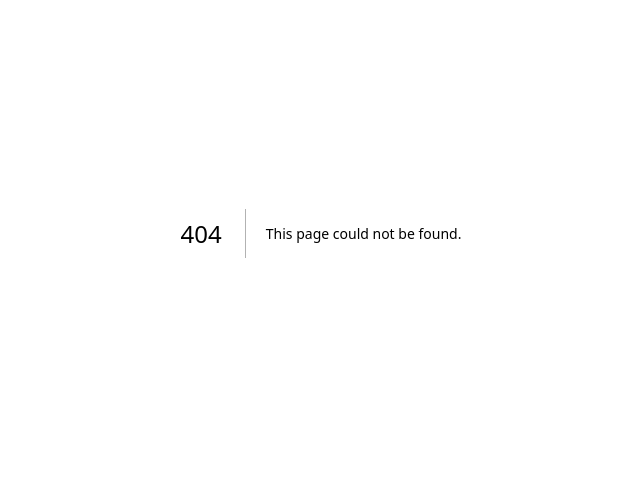
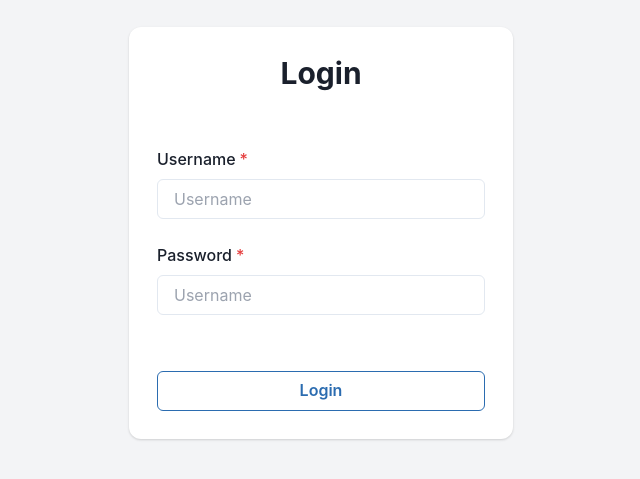
Before and after one commit to SkrowRepap/netzwelt-assesment, a Next.js app: page /account/login in a window 1280 px wide. Before the commit this address had no page. Shown: the part 167-646 px from the top of the page, without its empty margins (319-959 px from the left). Built offline with nearby package versions, Linux system fonts and the light colour scheme; no server answers.

Commit message:
moved login under account route

```diff
--- /dev/null
+++ b/pages/account/login/index.tsx
@@ -0,0 +1,102 @@
+import { axiosNetzwelt } from "@/pages/api/apiConfig";
+import {
+  Button,
+  Card,
+  CardBody,
+  CardFooter,
+  CardHeader,
+  Center,
+  FormControl,
+  FormErrorMessage,
+  FormLabel,
+  Heading,
+  Input,
+  Text,
+} from "@chakra-ui/react";
+import React from "react";
+import { useForm, SubmitHandler } from "react-hook-form";
+
+type Inputs = {
+  username: string;
+  password: string;
+};
+
+function LoginPage() {
+  const {
+    register,
+    handleSubmit,
+    formState: { errors, isSubmitting },
+  } = useForm<Inputs>();
+
+  const onSubmit: SubmitHandler<Inputs> = async (data) => {
+    const req = await axiosNetzwelt.post("/Account/SignIn", data);
+    console.log(req.data);
+  };
+
+  return (
+    <>
+      <div className="min-h-screen flex items-center justify-center p-24 bg-gray-100">
+        <Center>
+          <form onSubmit={handleSubmit(onSubmit)}>
+            <Card align="center" size={"lg"} w={"sm"}>
+              <CardHeader>
+                <Heading size="lg"> Login</Heading>
+              </CardHeader>
+              <CardBody w="full">
+                <FormControl isRequired isInvalid={errors.username}>
+                  <FormLabel>Username</FormLabel>
+                  <Input
+                    type="text"
+                    placeholder="Username"
+                    {...register("username", {
+                      required: true,
+                      minLength: {
+                        value: 2,
+                        message: "Min length is 2",
+                      },
+                    })}
+                  />
+                  <FormErrorMessage>
+                    {errors.username && errors.username.message}
+                  </FormErrorMessage>
+                </FormControl>
+
+                <FormControl isRequired isInvalid={errors.password} mt={6}>
+                  <FormLabel>Password</FormLabel>
+                  <Input
+                    type="password"
+                    placeholder="Username"
+                    {...register("password", {
+                      required: true,
+                      minLength: {
+                        value: 2,
+                        message: "Min length is 2",
+                      },
+                    })}
+                  />
+                  <FormErrorMessage>
+                    {errors.password && errors.password.message}
+                  </FormErrorMessage>
+                </FormControl>
+              </CardBody>
+              <CardFooter w="full">
+                <Button
+                  variant={"outline"}
+                  colorScheme="blue"
+                  type="submit"
+                  w="full"
+                  isLoading={isSubmitting}
+                  loadingText="Logging you in..."
+                >
+                  Login
+                </Button>
+              </CardFooter>
+            </Card>
+          </form>
+        </Center>
+      </div>
+    </>
+  );
+}
+
+export default LoginPage;
--- a/pages/login/index.tsx
+++ /dev/null
@@ -1,52 +0,0 @@
-import {
-  Button,
-  Card,
-  CardBody,
-  CardFooter,
-  CardHeader,
-  Center,
-  FormControl,
-  FormLabel,
-  Heading,
-  Input,
-  Text,
-} from "@chakra-ui/react";
-import React from "react";
-
-type Props = {};
-
-function index({}: Props) {
-  return (
-    <>
-      <div className="min-h-screen flex items-center justify-center p-24">
-        <Center>
-          <Card align="center" size={"lg"} w={"sm"}>
-            <CardHeader>
-              <Heading size="lg"> Login</Heading>
-            </CardHeader>
-            <CardBody w="full">
-              <form>
-                <FormControl>
-                  <FormLabel>Username</FormLabel>
-                  <Input type="text" placeholder="Username" />
-                </FormControl>
-
-                <FormControl>
-                  <FormLabel>Password</FormLabel>
-                  <Input type="password" placeholder="Username" />
-                </FormControl>
-              </form>
-            </CardBody>
-            <CardFooter w="full">
-              <Button colorScheme="blue" alignSelf={"end"}>
-                Login
-              </Button>
-            </CardFooter>
-          </Card>
-        </Center>
-      </div>
-    </>
-  );
-}
-
-export default index;
```
